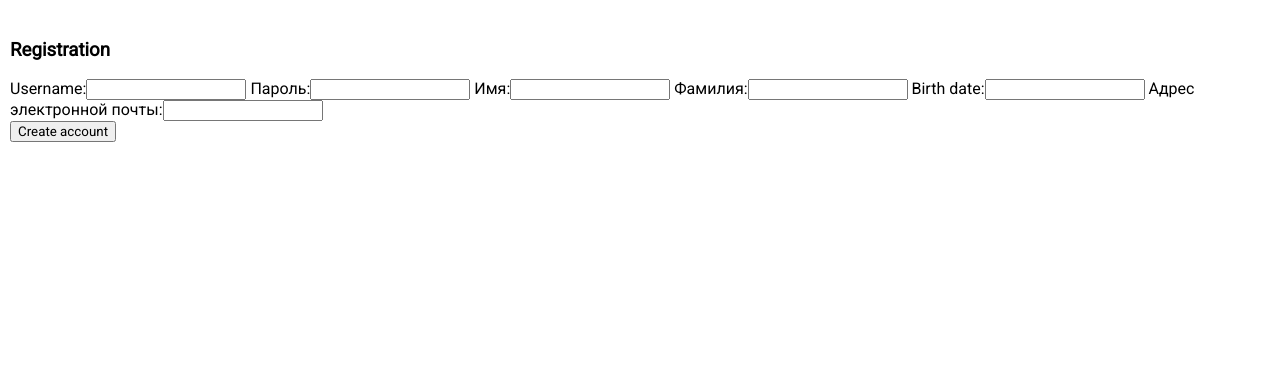
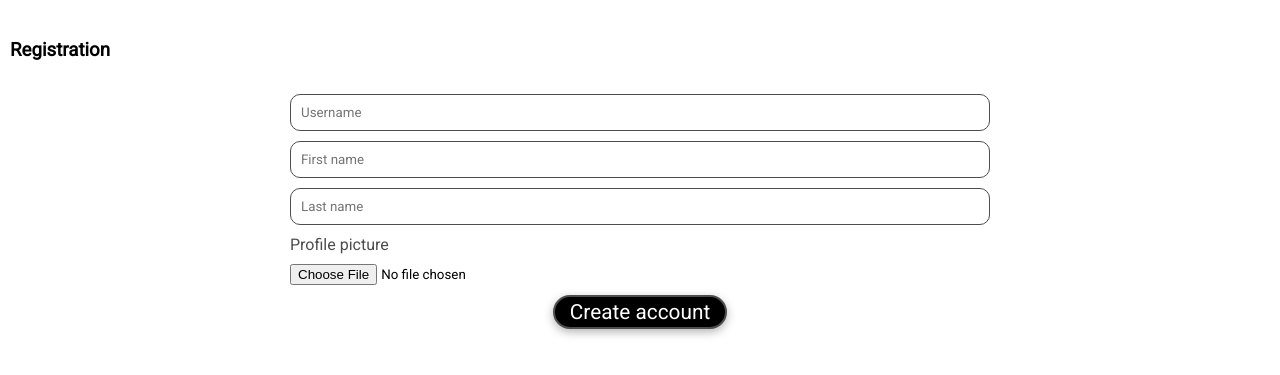
Before and after one commit to punk1503/NewsTeller, a Django app: page /registration/ in a window 1280 px wide. Shown: the part 70-445 px from the top of the page. Run offline with Django 3.2, Linux system fonts and the light colour scheme.

Commit message:
Added registration form styling #10

```diff
--- /dev/null
+++ b/news/static/news/css/registration.css
@@ -0,0 +1,35 @@
+.main {
+	margin: auto;
+	max-width: 700px;
+	display: flex;
+	flex-direction: column;
+	padding: 15px;
+}
+
+.main > * {
+	margin-bottom: 10px;
+}
+
+.custom-input {
+	border-radius: 10px;
+	padding: 10px;
+	border: 1px hsl(0, 0%, 30%) solid;
+}
+
+.file-input-btn {
+	border: none;
+	border-radius: 15px;
+	padding: 5px;
+}
+
+.custom-submit {
+	align-self: center;
+	padding: 3px 15px;
+	border: 2px hsl(0, 0%, 30%) solid;
+	border-radius: 20px;
+	cursor: pointer;
+	font-size: 1.3em;
+	box-shadow: 0px 3px 10px rgba(0, 0, 0, 0.3);
+	color: white;
+	background-color: black;
+}
--- a/news/templates/news/pages/registration.html
+++ b/news/templates/news/pages/registration.html
@@ -1,11 +1,18 @@
 {% extends 'news/base/base.html' %}
+{% load static %}
+
+{% block extra_css %}
+<link rel="stylesheet" href="{% static 'news/css/registration.css' %}">
+{% endblock %}
 
 {% block content %}
 <h3>Registration</h3>
-<form method="POST">
-	{% csrf_token %}
-	{{ user_form }}
-	<br>
-	<button type="submit">Create account</button>
+<form method="POST" class="main">
+	<input type="text" class="custom-input" placeholder="Username">
+	<input type="text" class="custom-input" placeholder="First name">
+	<input type="text" class="custom-input" placeholder="Last name">
+	<span style="color: hsl(0, 0%, 30%);">Profile picture</span>
+	<input type="file">
+	<button type="submit" class="custom-submit">Create account</button>
 </form>
 {% endblock %}
```
